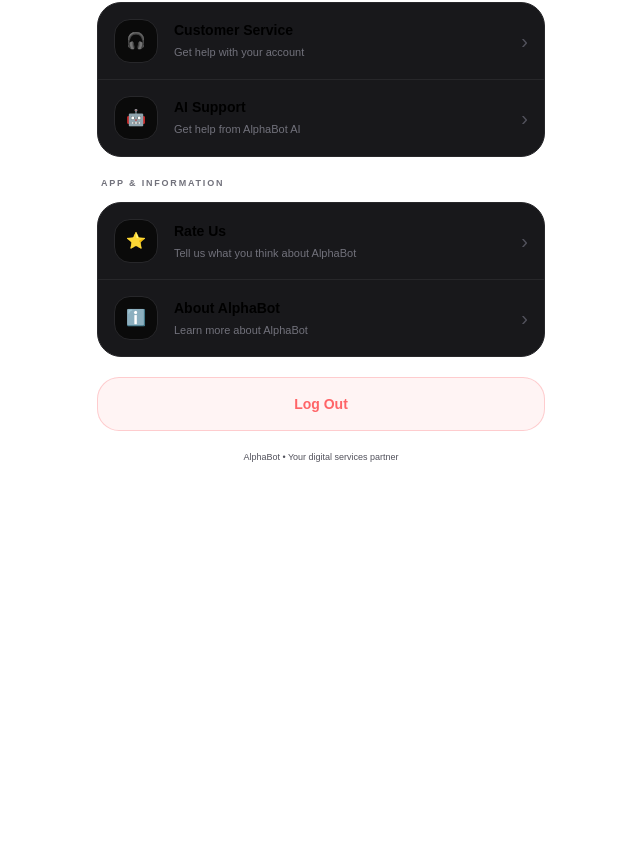
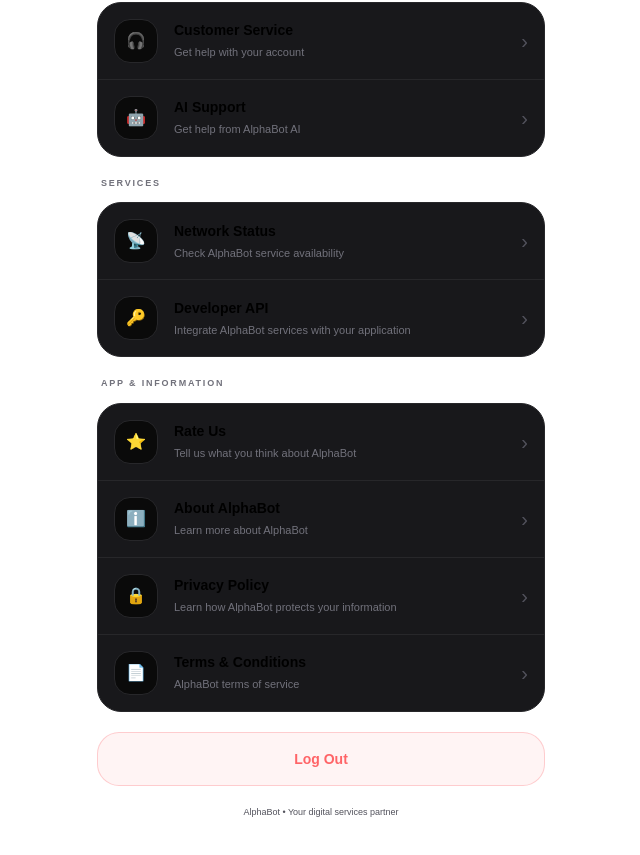
Before and after one commit to ayodejimarvelous87-droid/alphabot-frontend, a Next.js app: page /profile in a window 1280 px wide. Shown: the part 1010-1865 px from the top of the page, without its empty margins (319-959 px from the left). Before the commit the page ends 1595 px from the top, so only its background shows below. Built offline with nearby package versions, Linux system fonts and the light colour scheme; no server answers; sample sign-in values are in the browser's storage.

Commit message:
Restore profile service and information links

```diff
--- a/src/app/profile/page.js
+++ b/src/app/profile/page.js
@@ -487,6 +487,53 @@
               </div>
             </section>
 
+            {/* SERVICES */}
+            <section>
+              <p className="text-[9px] font-black text-zinc-500 uppercase tracking-[0.2em] mb-3 px-1">
+                Services
+              </p>
+
+              <div className="bg-[#18181B] border border-zinc-800 rounded-[24px] overflow-hidden">
+
+                <Link
+                  href="/network-status"
+                  className="flex items-center gap-4 p-4 active:bg-zinc-900 transition"
+                >
+                  <span className="w-11 h-11 shrink-0 rounded-2xl bg-[#0A0A0A] border border-zinc-800 flex items-center justify-center">
+                    📡
+                  </span>
+
+                  <div className="flex-1 min-w-0">
+                    <p className="font-bold text-sm">Network Status</p>
+                    <p className="text-[11px] text-zinc-500 mt-1">
+                      Check AlphaBot service availability
+                    </p>
+                  </div>
+
+                  <span className="text-zinc-600 text-xl">›</span>
+                </Link>
+
+                <Link
+                  href="/resources/alphabot-api"
+                  className="flex items-center gap-4 p-4 border-t border-zinc-800 active:bg-zinc-900 transition"
+                >
+                  <span className="w-11 h-11 shrink-0 rounded-2xl bg-[#0A0A0A] border border-zinc-800 flex items-center justify-center">
+                    🔑
+                  </span>
+
+                  <div className="flex-1 min-w-0">
+                    <p className="font-bold text-sm">Developer API</p>
+                    <p className="text-[11px] text-zinc-500 mt-1">
+                      Integrate AlphaBot services with your application
+                    </p>
+                  </div>
+
+                  <span className="text-zinc-600 text-xl">›</span>
+                </Link>
+
+              </div>
+            </section>
+
             {/* APP */}
             <section>
               <p className="text-[9px] font-black text-zinc-500 uppercase tracking-[0.2em] mb-3 px-1">
@@ -531,6 +578,42 @@
                   <span className="text-zinc-600 text-xl">›</span>
                 </Link>
 
+                <Link
+                  href="/privacy"
+                  className="flex items-center gap-4 p-4 border-t border-zinc-800 active:bg-zinc-900 transition"
+                >
+                  <span className="w-11 h-11 shrink-0 rounded-2xl bg-[#0A0A0A] border border-zinc-800 flex items-center justify-center">
+                    🔒
+                  </span>
+
+                  <div className="flex-1 min-w-0">
+                    <p className="font-bold text-sm">Privacy Policy</p>
+                    <p className="text-[11px] text-zinc-500 mt-1">
+                      Learn how AlphaBot protects your information
+                    </p>
+                  </div>
+
+                  <span className="text-zinc-600 text-xl">›</span>
+                </Link>
+
+                <Link
+                  href="/terms"
+                  className="flex items-center gap-4 p-4 border-t border-zinc-800 active:bg-zinc-900 transition"
+                >
+                  <span className="w-11 h-11 shrink-0 rounded-2xl bg-[#0A0A0A] border border-zinc-800 flex items-center justify-center">
+                    📄
+                  </span>
+
+                  <div className="flex-1 min-w-0">
+                    <p className="font-bold text-sm">Terms & Conditions</p>
+                    <p className="text-[11px] text-zinc-500 mt-1">
+                      AlphaBot terms of service
+                    </p>
+                  </div>
+
+                  <span className="text-zinc-600 text-xl">›</span>
+                </Link>
+
               </div>
             </section>
 
```
